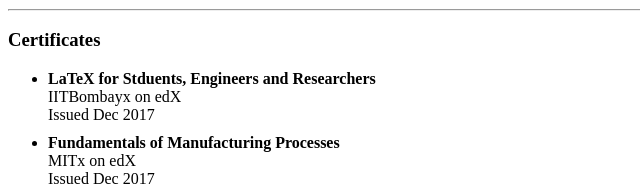
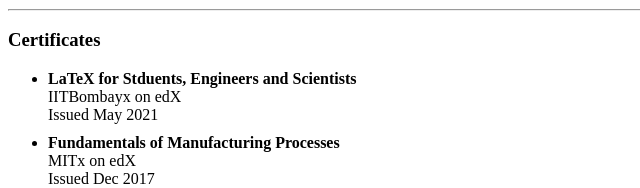
Before and after one commit to siddharthtank/homepage, a plain HTML site: page index.html in a window 1280 px wide. Shown: the part 764-952 px from the top of the page, 0-640 px from the left. Drawn offline with Linux system fonts and the light colour scheme.

Commit message:
Update index.html

```diff
--- a/index.html
+++ b/index.html
@@ -75,9 +75,9 @@
     <h3>Certificates</h3>
     <ul>
         <li>
-            <strong>LaTeX for Stduents, Engineers and Researchers</strong>
+            <strong>LaTeX for Stduents, Engineers and Scientists</strong>
             <p>IITBombayx on edX</p>
-            <p>Issued Dec 2017</p>
+            <p>Issued May 2021</p>
         </li>
         <li>
             <strong>Fundamentals of Manufacturing Processes</strong>
```
